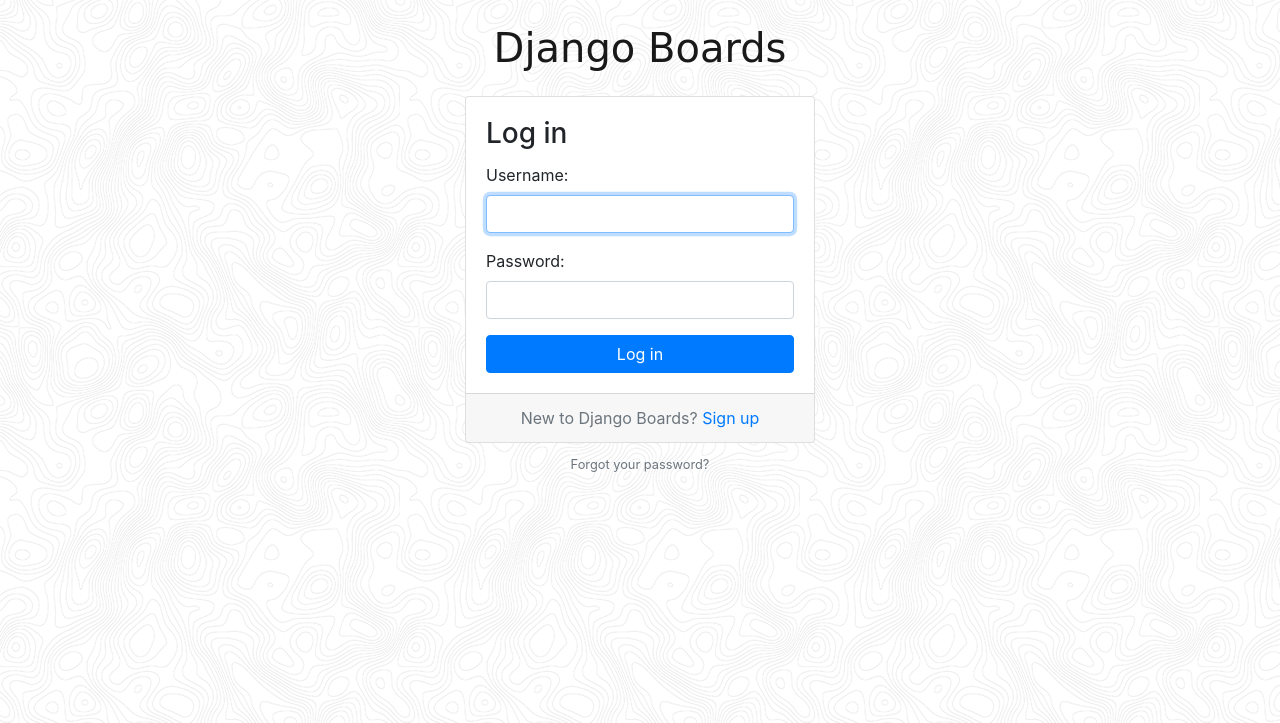
After one commit to christanshane/DjangoProject, a Django app: page /login/ in a window 1280 px wide. The commit adds this page. Shown: the top 723 px of the page. Run offline with Django 3.2, Linux system fonts and the light colour scheme; some libraries are stand-ins or nearby versions.

Commit message:
tweaked login and signup

```diff
--- a/DjangoProject/settings.py
+++ b/DjangoProject/settings.py
@@ -128,3 +128,4 @@ STATICFILES_DIRS = [
     os.path.join(BASE_DIR, 'static'),
 ]
 LOGOUT_REDIRECT_URL = 'home'
+LOGIN_REDIRECT_URL = 'home'
--- a/DjangoProject/urls.py
+++ b/DjangoProject/urls.py
@@ -22,7 +22,8 @@ from accounts import views as account_views
 
 urlpatterns = [
     url(r'^$', views.home, name='home'),
-    url(r'^signup/$', account_views.signup, name='signup' ),
+    url(r'^signup/$', account_views.signup, name='signup'),
+    url(r'^login/$', auth_views.LoginView.as_view(template_name='login.html'), name='login'),
     url(r'^logout/$', auth_views.LogoutView.as_view(), name='logout'),
     url(r'^boards/(?P<pk>\d+)/$', views.board_topics, name='board_topics'),
     url(r'^boards/(?P<pk>\d+)/new/$', views.new_topic, name='new_topic'),
--- a/templates/base.html
+++ b/templates/base.html
@@ -33,7 +33,7 @@
                 </ul>
               {% else %}
                 <form class="form-inline ml-auto">
-                  <a href="#" class="btn btn-outline-secondary">Log in</a>
+                  <a href="{% url 'login' %}" class="btn btn-outline-secondary">Log in</a>
                   <a href="{% url 'signup' %}" class="btn btn-primary ml-2">Sign up</a>
                 </form>
               {% endif %}
--- /dev/null
+++ b/templates/base_accounts.html
@@ -0,0 +1,17 @@
+{% extends 'base.html' %}
+
+{% load static %}
+
+{% block stylesheet %}
+  <link rel="stylesheet" href="{% static 'css/accounts.css' %}">
+{% endblock %}
+
+{% block body %}
+  <div class="container">
+    <h1 class="text-center logo my-4">
+      <a href="{% url 'home' %}">Django Boards</a>
+    </h1>
+    {% block content %}
+    {% endblock %}
+  </div>
+{% endblock %}
--- a/templates/includes/form.html
+++ b/templates/includes/form.html
@@ -1,4 +1,12 @@
 {% load widget_tweaks %}
+
+{% if form.non_field_errors %}
+  <div class="alert alert-danger" role="alert">
+    {% for error in form.non_field_errors %}
+      <p{% if forloop.last %} class="mb-0"{% endif %}>{{ error }}</p>
+    {% endfor %}
+  </div>
+{% endif %}
 
 {% for field in form %}
 <div class="form-group">
--- /dev/null
+++ b/templates/login.html
@@ -0,0 +1,37 @@
+{% extends 'base_accounts.html' %}
+
+{% load static %}
+
+{% block stylesheet %}
+  <link rel="stylesheet" href="{% static 'css/accounts.css' %}">
+{% endblock %}
+
+{% block body %}
+  <div class="container">
+    <h1 class="text-center logo my-4">
+      <a href="{% url 'home' %}">Django Boards</a>
+    </h1>
+    <div class="row justify-content-center">
+      <div class="col-lg-4 col-md-6 col-sm-8">
+        <div class="card">
+          <div class="card-body">
+            <h3 class="card-title">Log in</h3>
+            <form method="post" novalidate>
+              {% csrf_token %}
+              {% include 'includes/form.html' %}
+              <button type="submit" class="btn btn-primary btn-block">Log in</button>
+            </form>
+          </div>
+          <div class="card-footer text-muted text-center">
+            New to Django Boards? <a href="{% url 'signup' %}">Sign up</a>
+          </div>
+        </div>
+        <div class="text-center py-2">
+          <small>
+            <a href="#" class="text-muted">Forgot your password?</a>
+          </small>
+        </div>
+      </div>
+    </div>
+  </div>
+{% endblock %}
--- a/templates/signup.html
+++ b/templates/signup.html
@@ -1,4 +1,4 @@
-{% extends 'base.html' %}
+{% extends 'base_accounts.html' %}
 
 {% load static %}
 
@@ -23,7 +23,7 @@
           </form>
         </div>
         <div class="card-footer text-muted text-center">
-          Already have an account? <a href="#">Log in</a>
+          Already have an account? <a href="{% url 'login' %}">Log in</a>
         </div>
       </div>
     </div>
```
